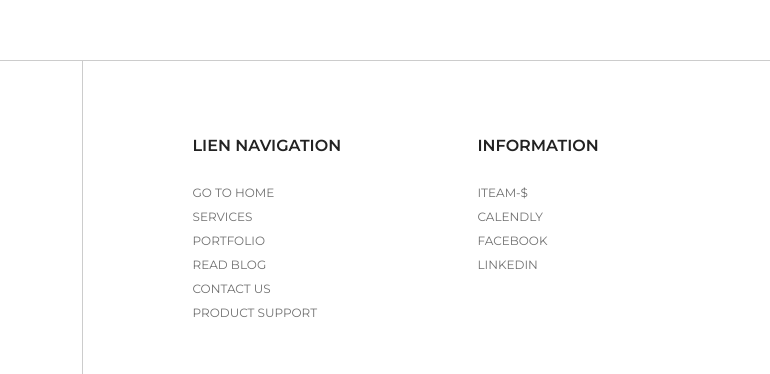
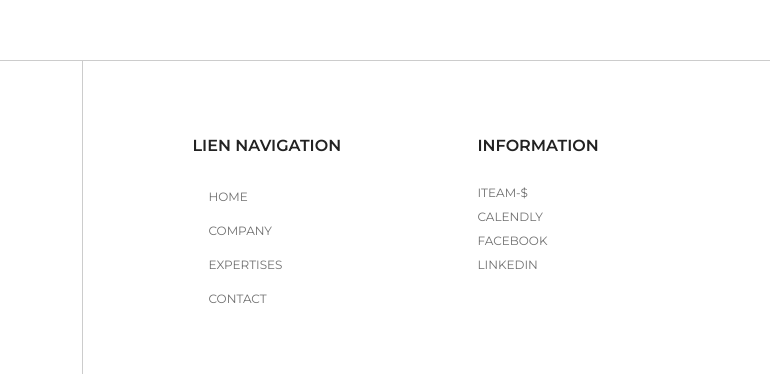
Before and after one commit to Darcia2125/Darcia2125.github.io, a plain HTML site: page index.html in a window 1280 px wide. Shown: the part 3097-3471 px from the top of the page, 510-1280 px from the left. Drawn offline with nearby package versions, Linux system fonts and the light colour scheme; some packages are replaced by stand-ins of ours; a script that the page names is missing.

Commit message:
modification lien footer

```diff
--- a/index.html
+++ b/index.html
@@ -206,26 +206,20 @@
                         <h5>lien Navigation</h5>
 
                         <ul class="list-unstyled">
-                            <li>
-                                <a href="index.html">go to home</a>
+                            <li class="nav-item">
+                                <a class="nav-link" href="index.html">Home</a>
                             </li>
-                            <li>
-                                <a href="services.html">services</a>
+                            <li class="nav-item ">
+                                <a class="nav-link" href="about.html">COMPANY</a>
                             </li>
-                            <li>
-                                <a href="portfolio.html">portfolio</a>
+                            <li class="nav-item">
+                                <a class="nav-link" href="portfolio.html">EXPERTISES</a>
                             </li>
-                            <li>
-                                <a href="blog.html">read blog</a>
+
+                            <li class="nav-item">
+                                <a class="nav-link" href="contact.html">Contact</a>
                             </li>
-                            <li>
-                                <a href="contact.html">contact us</a>
-                            </li>
-                            <li>
-                                <a href="contact.html">product support</a>
-                            </li>
-                        </ul>
-
+                    </ul>
                     </div>
                     <!-- Grid column -->
 
```
Also changed, not shown: about.html (+10 -15 lines), contact.html (+10 -15 lines), portfolio.html (+10 -15 lines).
